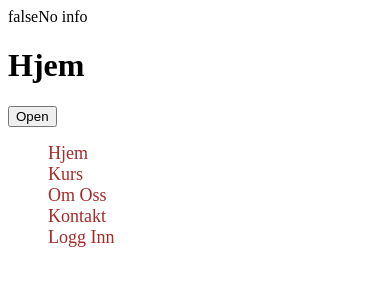
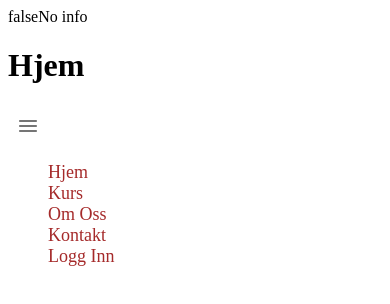
Before and after one commit to davemarong/JTI-Online-Course, a Next.js app: page / in a window 390 px wide. Shown: the top 304 px of the page. Built offline with nearby package versions, Linux system fonts and the light colour scheme.

Commit message:
Complete responsive navbar

```diff
--- a/src/components/Nav/Nav.js
+++ b/src/components/Nav/Nav.js
@@ -5,6 +5,9 @@ import React, { useState, useEffect, useRef } from "react";
 import Link from "next/link";
 // Material UI
 import useMediaQuery from "@mui/material/useMediaQuery";
+import MenuRoundedIcon from "@mui/icons-material/MenuRounded";
+import IconButton from "@mui/material/IconButton";
+
 // Components
 import { NavItemsPublic, NavItemsLoggedIn } from "./NavItems";
 // Styles
@@ -46,7 +49,11 @@ export default function Nav({ isLogged }) {
   // Return
   return (
     <nav className={styles.nav_container}>
-      {!matches && <button onClick={handleToggleNav}>Open</button>}
+      {!matches && (
+        <IconButton>
+          <MenuRoundedIcon onClick={handleToggleNav}>Open</MenuRoundedIcon>
+        </IconButton>
+      )}
       <ul ref={mobileNav} className={styles.nav}>
         {navItems.map((item, id) => {
           return (
```
